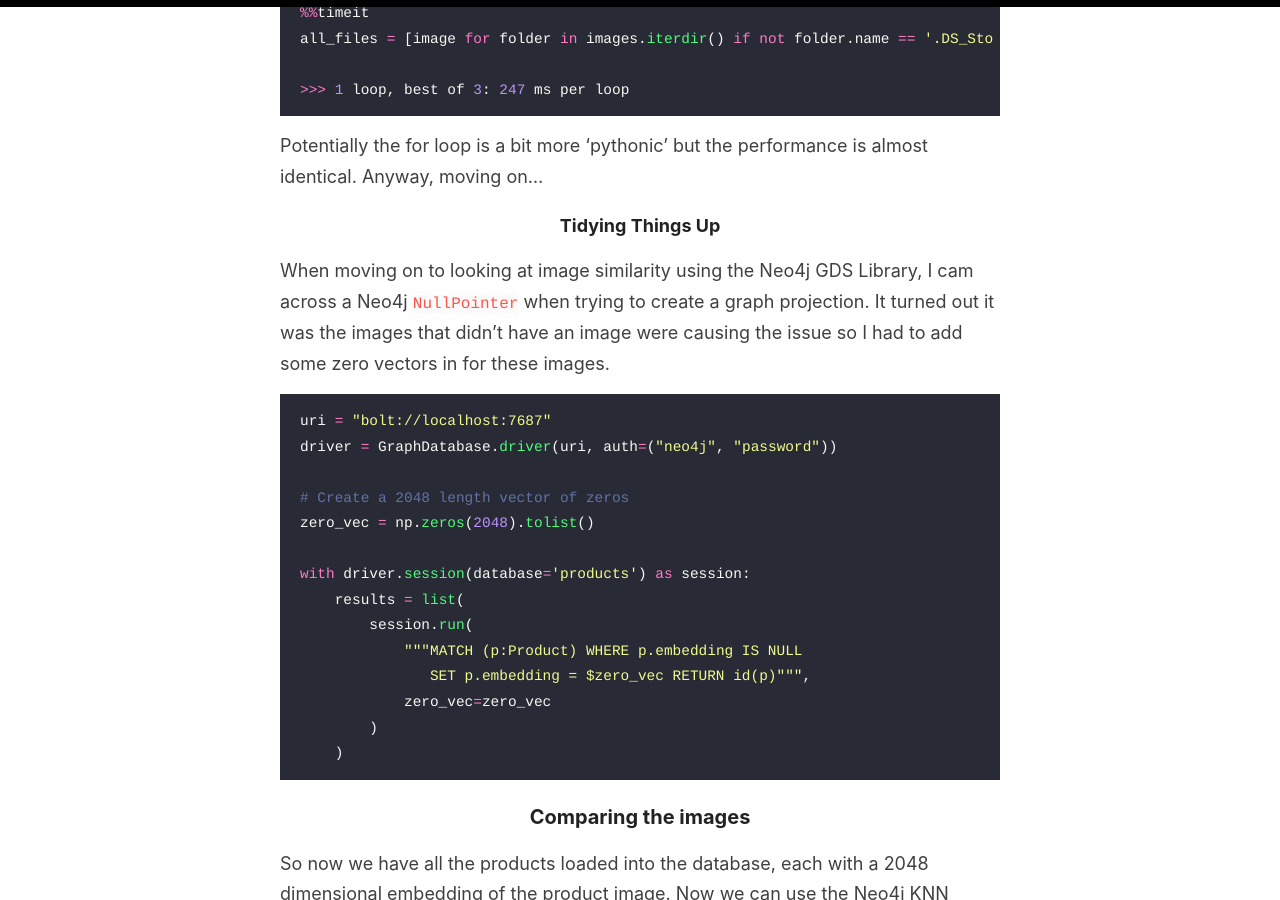
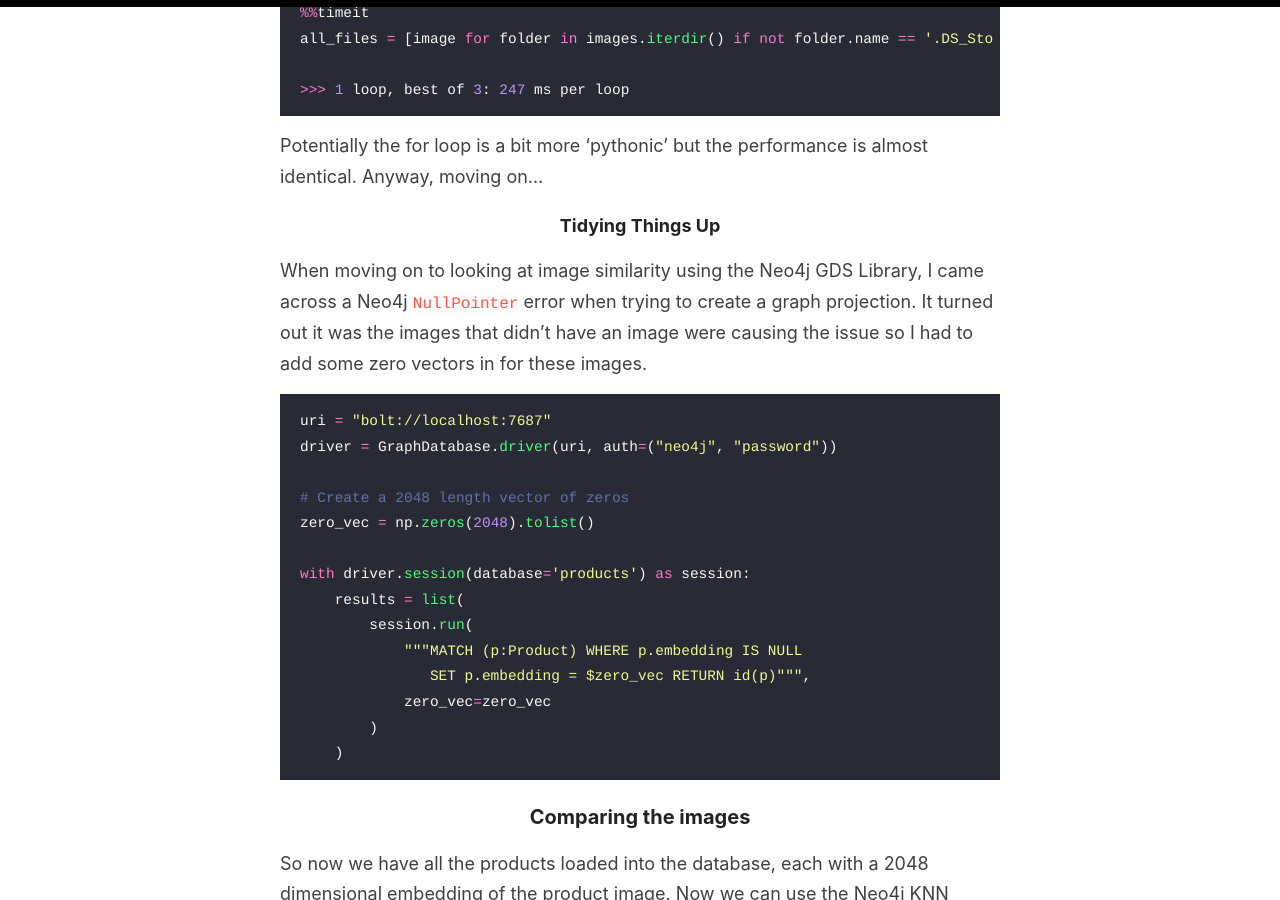
Before and after one commit to Grant592/grant592.github.io, a Jekyll site: the page built from _posts/2022-02-23-h-m-recs-part-2.md, in a window 1280 px wide and 900 px high, scrolled down 6239 px. Built offline with Jekyll 4.4.1, drawn with Linux system fonts in a browser that asks for light colours; comment, search, counter and statistics services are not loaded.

Commit message:
Update 2022-02-23-h-m-recs-part-2.md

````diff
--- a/_posts/2022-02-23-h-m-recs-part-2.md
+++ b/_posts/2022-02-23-h-m-recs-part-2.md
@@ -221,7 +221,7 @@ Potentially the for loop is a bit more 'pythonic' but the performance is almost
 
 #### Tidying Things Up
 
-When moving on to looking at image similarity using the Neo4j GDS Library, I cam across a Neo4j `NullPointer` when trying to create a graph projection. It turned out it was the images that didn't have an image were causing the issue so I had to add some zero vectors in for these images.
+When moving on to looking at image similarity using the Neo4j GDS Library, I came across a Neo4j `NullPointer` error when trying to create a graph projection. It turned out it was the images that didn't have an image were causing the issue so I had to add some zero vectors in for these images.
 
 ```python
 uri = "bolt://localhost:7687"
````
